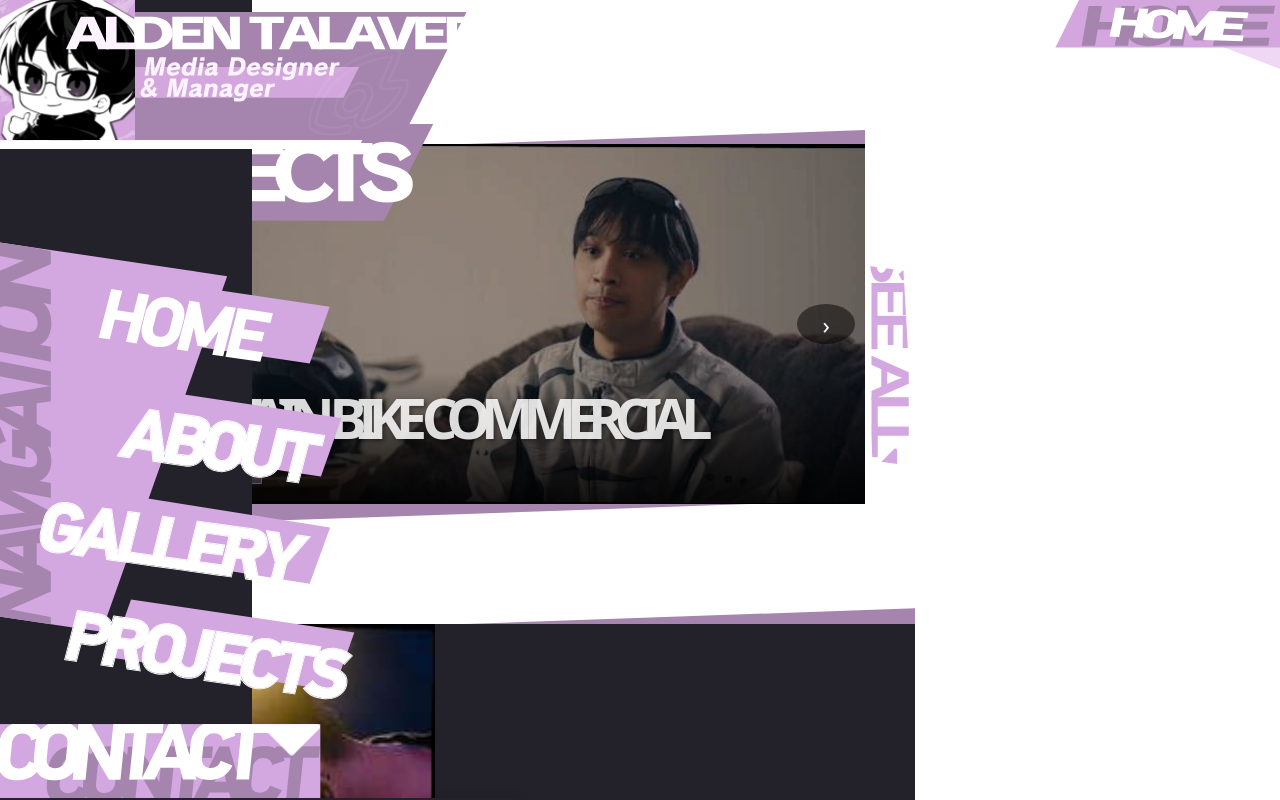
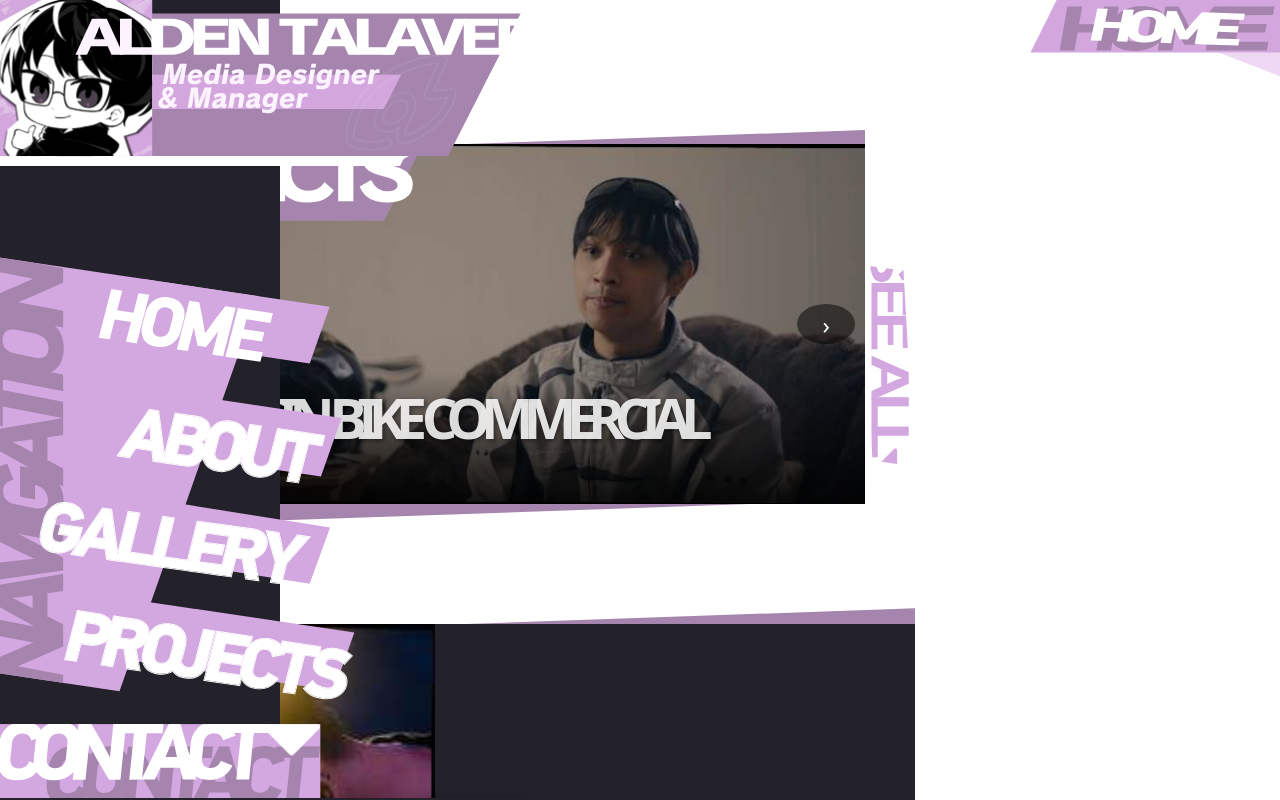
Before and after one commit to steamyhotbun/portfolioREAL, a React (Vite) app: page /home in a window 1280 px wide. Shown: the top 800 px of the page. Built offline with nearby package versions, Linux system fonts and the light colour scheme; the HTML template or start-up script is replaced by a standard one.

Commit message:
Revert navigation sizes to original

```diff
--- a/src/components/layout/InteractiveNavbar.module.scss
+++ b/src/components/layout/InteractiveNavbar.module.scss
@@ -4,7 +4,7 @@
   position: fixed;
   top: 300px;
   left: 0;
-  width: 360px;
+  width: 400px;
   height: auto;
   z-index: $z-notification;
   pointer-events: none;
@@ -15,7 +15,7 @@
   top: -203px;
   left: -60px;
   width: 80%;
-  height: 594px; // Extend height here to make it longer
+  height: 660px; // Extend height here to make it longer
   display: block;
   pointer-events: none;
 }
--- a/src/components/layout/NavIcon.module.scss
+++ b/src/components/layout/NavIcon.module.scss
@@ -8,14 +8,14 @@
 .homeIcon,
 .aboutIcon,
 .galleryIcon {
-  width: 315px;
+  width: 350px;
   height: auto;
   object-fit: contain;
   display: block;
 }
 
 .projectsIcon {
-  width: 270px;
+  width: 300px;
   height: auto;
   object-fit: contain;
   display: block;
--- a/src/components/layout/Sidebar.module.scss
+++ b/src/components/layout/Sidebar.module.scss
@@ -4,7 +4,7 @@
   position: fixed;
   top: 0;
   left: 0;
-  width: 252px;
+  width: 280px;
   height: 100vh;
   background-color: $bg-primary;
   z-index: $z-modal;
@@ -27,7 +27,7 @@
   position: fixed;
   top: 0;
   left: -20px;
-  width: 540px;
+  width: 600px;
   height: auto;
   z-index: $z-notification;
   pointer-events: none;
```
Also changed, not shown: 1 other file (tests, documents, lock files or other folders).
